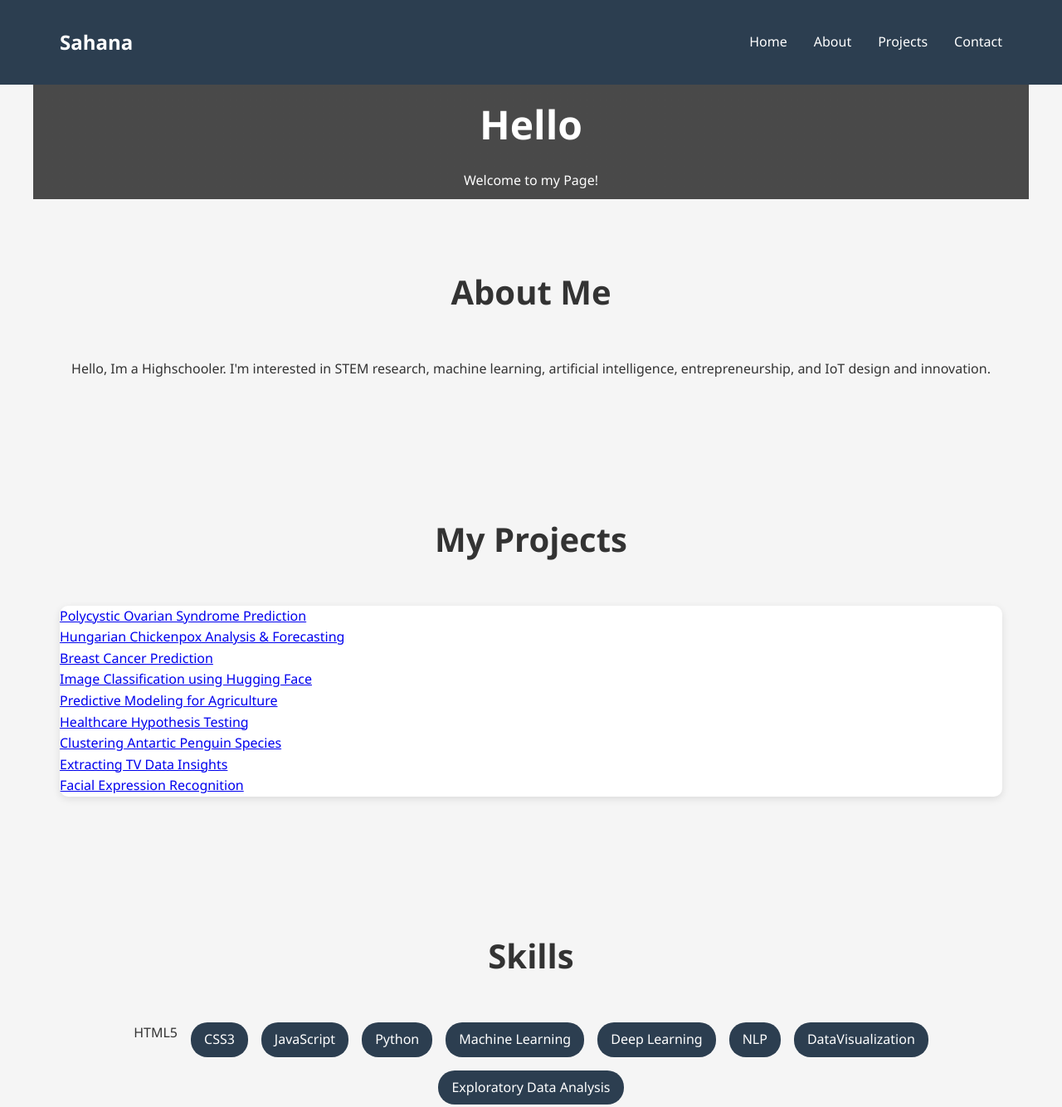
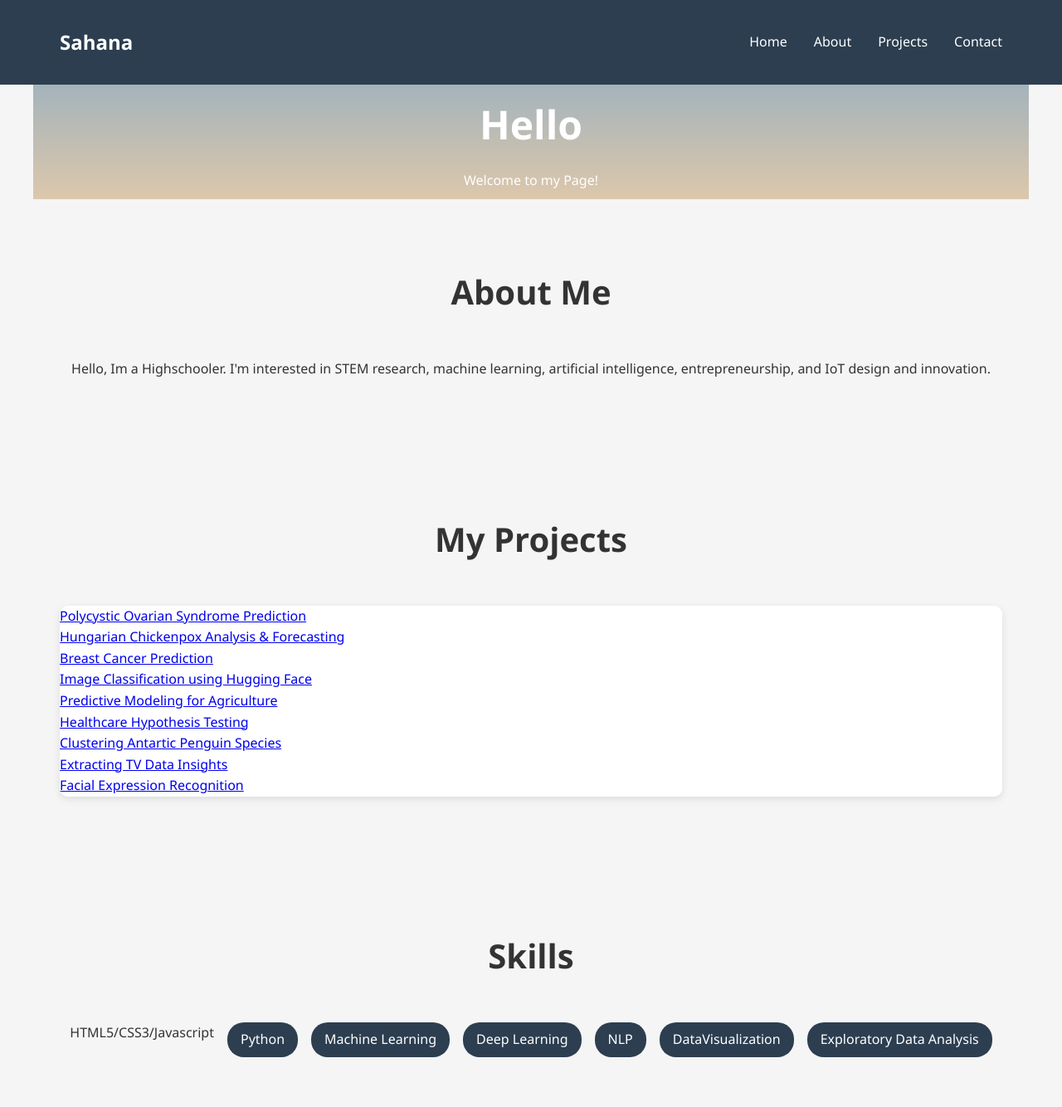
Before and after one commit to SahanaDil/sahanadil.github.io, a plain HTML site: page index.html in a window 1280 px wide. Shown: the top 1334 px of the page at 83% size. Drawn offline with Linux system fonts and the light colour scheme.

Commit message:
Update index.html

```diff
--- a/index.html
+++ b/index.html
@@ -64,8 +64,9 @@
             justify-content: center;
             text-align: center;
             padding-top: 80px;
-            background: linear-gradient(rgba(0,0,0,0.7), rgba(0,0,0,0.7)),
+            background: linear-gradient(rgba(70, 130, 180, 0.7), rgba(210, 180, 140, 0.7)),
                         url('hero-bg.jpg') center/cover;
+
             color: white;
         }
 
@@ -262,9 +263,8 @@
     <section id="skills" style="text-align: center;">
         <h2 class="section-title">Skills</h2>
         <div class="skills-container" style="display: flex; flex-wrap: wrap; justify-content: center>
-            <span class="skill">HTML5</span>
-            <span class="skill">CSS3</span>
-            <span class="skill">JavaScript</span>
+
+            <span class="skill">HTML5/CSS3/Javascript</span>
             <span class="skill">Python</span>
             <span class="skill">Machine Learning</span>
             <span class="skill">Deep Learning</span>
```
